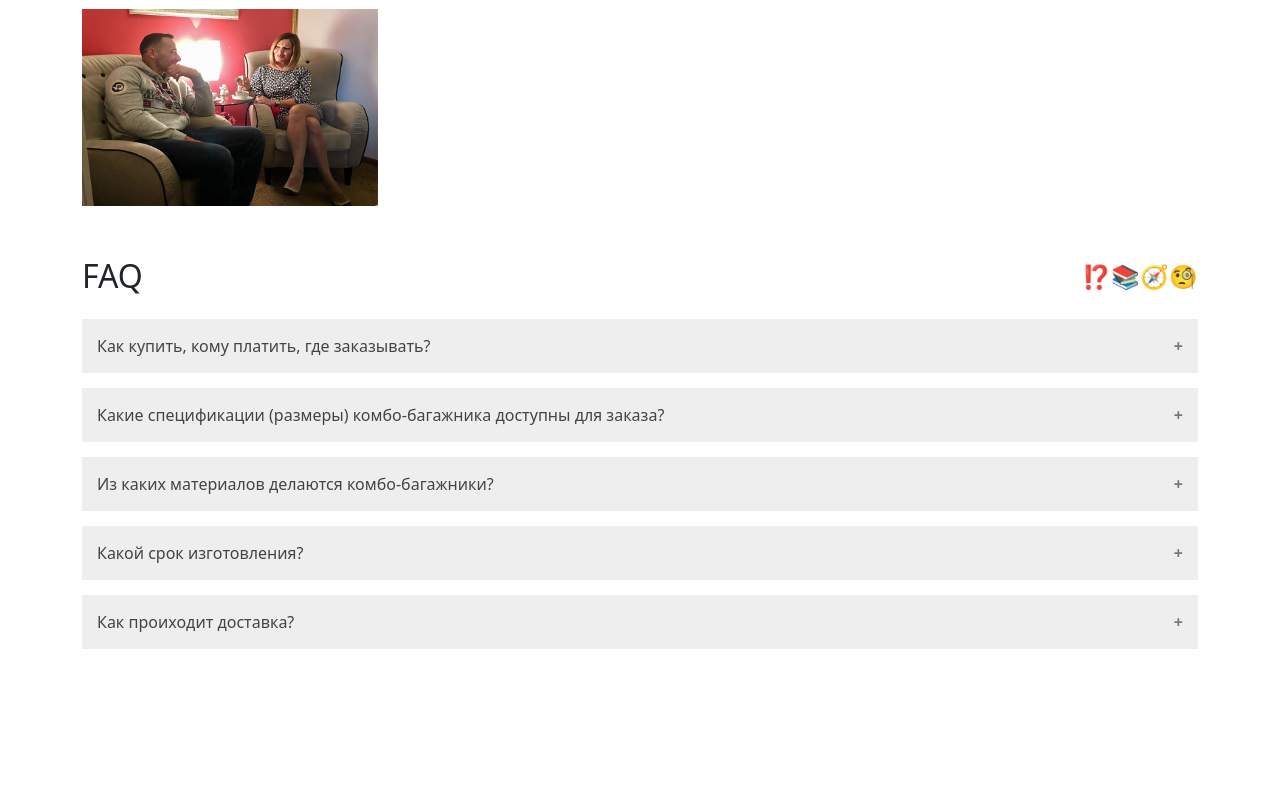
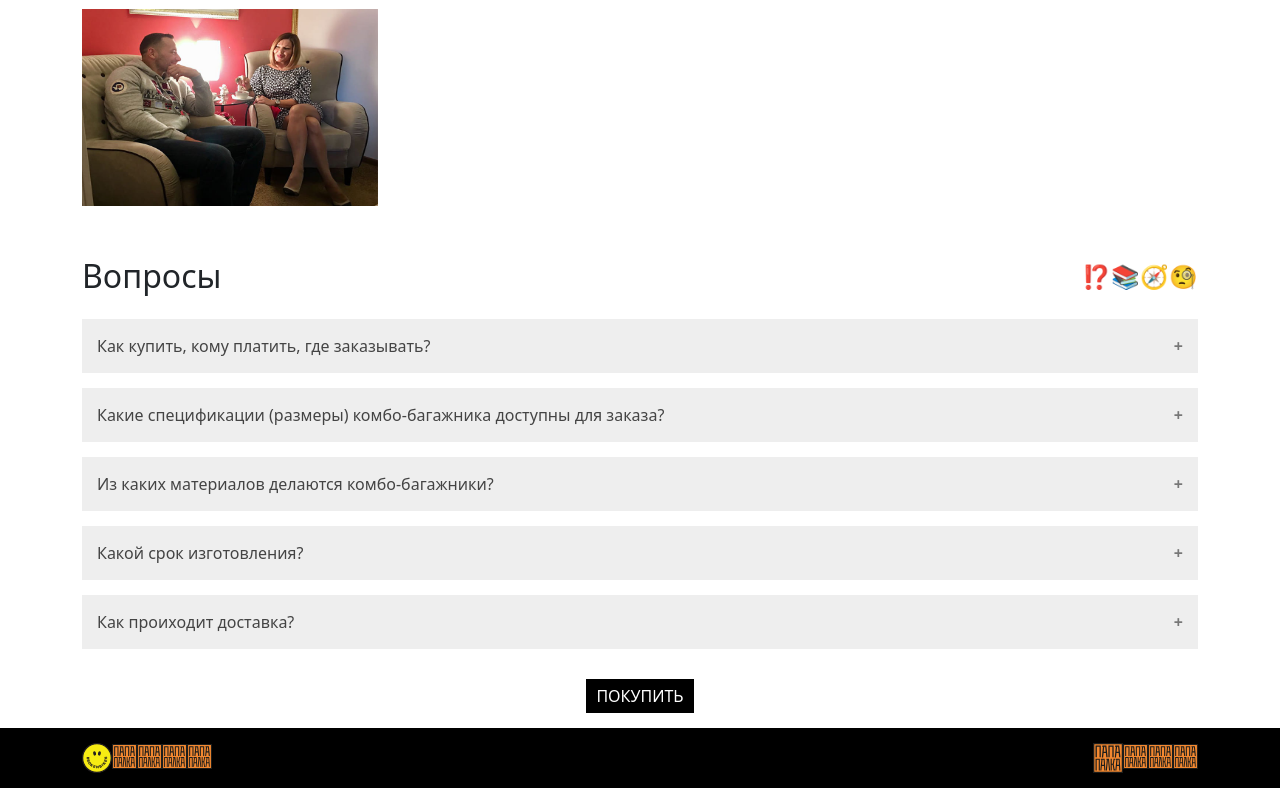
Before and after one commit to edwardnewsky/papa-palka, a website: page index.html in a window 1280 px wide. Shown: the part 3408-4196 px from the top of the page. Before the commit the page ends 4102 px from the top, so only its background shows below. Drawn offline with Linux system fonts and the light colour scheme.

Commit message:
Каркас сделан

```diff
--- /dev/null
+++ b/css/footer.css
@@ -0,0 +1,20 @@
+.footer {
+  padding-top: 15px;
+  padding-bottom: 15px;
+  background-color: #000;
+}
+
+.footer__row {
+  display: flex;
+  align-items: center;
+}
+
+.footer__col--bbc {
+  display: inherit;
+  justify-content: flex-start;
+}
+
+.footer__col--papa {
+  display: inherit;
+  justify-content: flex-end;
+}
--- a/index.html
+++ b/index.html
@@ -18,6 +18,8 @@
     <link rel="stylesheet" href="/css/photo.css" />
     <!-- ACCORDION CSS -->
     <link rel="stylesheet" href="/css/accordion.css" />
+    <!-- FOOTER CSS -->
+    <link rel="stylesheet" href="/css/footer.css" />
   </head>
   <body>
     <!-- HEADER -->
@@ -454,13 +456,13 @@
       </section>
       <!-- ФОТО -->
 
-      <!-- FAQ -->
+      <!-- ВОПРОСЫ -->
       <section class="faq row--padding">
         <div class="container">
           <div class="row">
             <!-- Заголовок -->
             <div class="col-12 title__col">
-              <h2 class="title-h2">FAQ</h2>
+              <h2 class="title-h2">Вопросы</h2>
               <span class="title-emoji">⁉️📚🧭🧐</span>
             </div>
           </div>
@@ -523,9 +525,156 @@
             </div>
           </div>
         </div>
+        <!-- Кнопка "Купить" -->
+        <div class="col-12 d-flex--center">
+          <button class="btn">Покупить</button>
+        </div>
       </section>
-      <!-- FAQ -->
+      <!-- ВОПРОСЫ -->
     </main>
+
+    <!-- ФУТЕР -->
+    <footer class="footer container-fluid">
+      <div class="container">
+        <div class="row footer__row">
+          <!-- ББС -->
+          <div class="col-6 footer__col--bbc">
+            <!-- Лого -->
+            <a
+              href="https://www.instagram.com/brokenbikes.club/"
+              class="start__link start__link--bbc"
+              target="_blank"
+            >
+              <img
+                class="footer__social footer__social--bbc"
+                src="/img/logo__bbc.svg"
+                alt=""
+                width="30px"
+                height="30px"
+              />
+            </a>
+            <!-- Инст -->
+            <a
+              href="https://www.instagram.com/papa_palka/"
+              class="start__link start__link--papa"
+              target="_blank"
+            >
+              <img
+                class="footer__social footer__social--bbc"
+                src="/img/logo__papa-palka.svg"
+                alt=""
+                width="25px"
+                height="25px"
+              />
+            </a>
+            <!-- Фейсбук -->
+            <a
+              href="https://www.instagram.com/papa_palka/"
+              class="start__link start__link--papa"
+              target="_blank"
+            >
+              <img
+                class="footer__social footer__social--bbc"
+                src="/img/logo__papa-palka.svg"
+                alt=""
+                width="25px"
+                height="25px"
+              />
+            </a>
+            <!-- Вконтакте -->
+            <a
+              href="https://www.instagram.com/papa_palka/"
+              class="start__link start__link--papa"
+              target="_blank"
+            >
+              <img
+                class="footer__social footer__social--bbc"
+                src="/img/logo__papa-palka.svg"
+                alt=""
+                width="25px"
+                height="25px"
+              />
+            </a>
+            <!-- Телеграм -->
+            <a
+              href="https://www.instagram.com/papa_palka/"
+              class="start__link start__link--papa"
+              target="_blank"
+            >
+              <img
+                class="footer__social footer__social--bbc"
+                src="/img/logo__papa-palka.svg"
+                alt=""
+                width="25px"
+                height="25px"
+              />
+            </a>
+          </div>
+
+          <!-- ПАПА -->
+          <div class="col-6 footer__col--papa">
+            <!-- Лого -->
+            <a
+              href="https://www.instagram.com/papa_palka/"
+              class="start__link start__link--papa"
+              target="_blank"
+            >
+              <img
+                class="footer__social footer__social--papa"
+                src="/img/logo__papa-palka.svg"
+                alt=""
+                width="30px"
+                height="30px"
+              />
+            </a>
+            <!-- Инст -->
+            <a
+              href="https://www.instagram.com/papa_palka/"
+              class="start__link start__link--papa"
+              target="_blank"
+            >
+              <img
+                class="footer__social footer__social--papa"
+                src="/img/logo__papa-palka.svg"
+                alt=""
+                width="25px"
+                height="25px"
+              />
+            </a>
+            <!-- Фейсбук -->
+            <a
+              href="https://www.instagram.com/papa_palka/"
+              class="start__link start__link--papa"
+              target="_blank"
+            >
+              <img
+                class="footer__social footer__social--papa"
+                src="/img/logo__papa-palka.svg"
+                alt=""
+                width="25px"
+                height="25px"
+              />
+            </a>
+            <!-- Вконтакте -->
+            <a
+              href="https://www.instagram.com/papa_palka/"
+              class="start__link start__link--papa"
+              target="_blank"
+            >
+              <img
+                class="footer__social footer__social--papa"
+                src="/img/logo__papa-palka.svg"
+                alt=""
+                width="25px"
+                height="25px"
+              />
+            </a>
+          </div>
+          </div>
+        </div>
+      </div>
+    </footer>
+    <!-- ФУТЕР -->
 
     <!-- СЛАЙДЕР JS -->
     <script src="/js/swiper-bundle.min.js"></script>
@@ -546,8 +695,8 @@
         },
       });
     </script>
-    <!-- СЛАЙДЕР JS -->
     <script src="/js/script.js"></script>
+    <!-- АККОРДИОН JS -->
     <script src="/js/accordion.js"></script>
   </body>
 </html>
```
